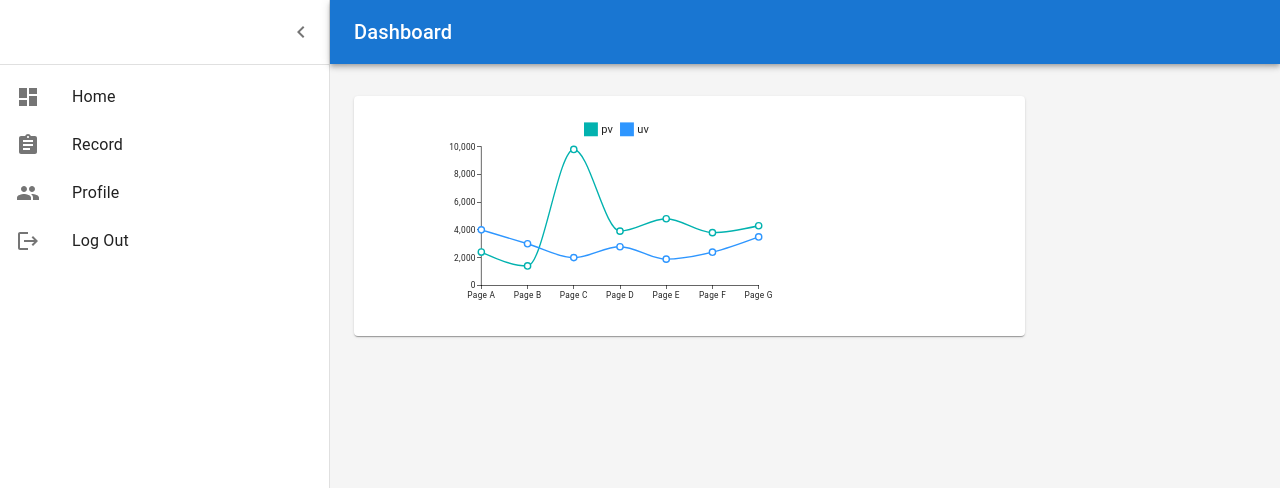
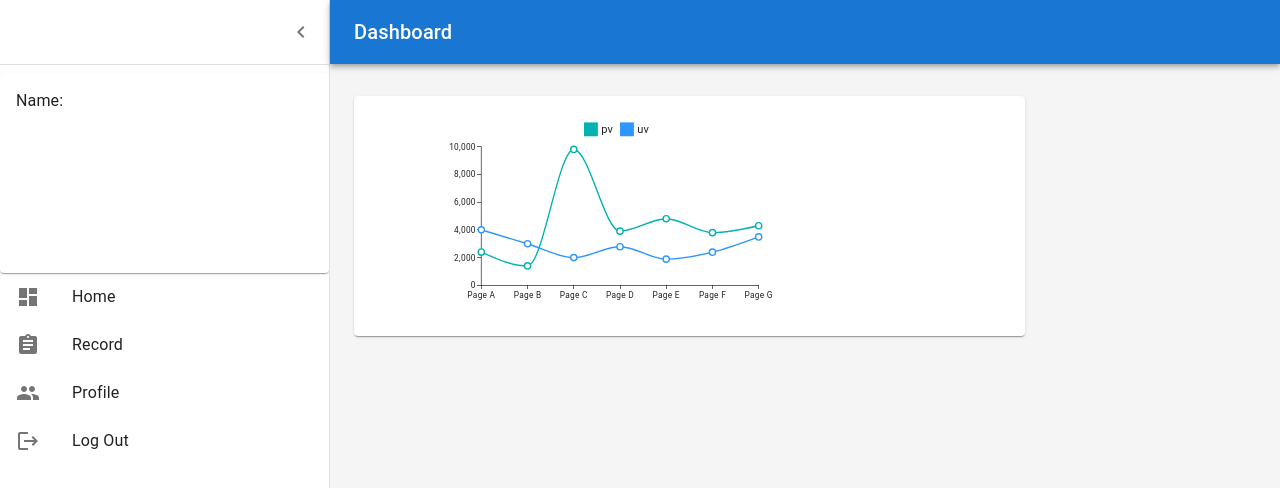
Before and after one commit to Nanthira/Front_end_Thalassimia, a React (Create React App) app: page /home in a window 1280 px wide. Shown: the top 488 px of the page. Built offline with nearby package versions, Linux system fonts and the light colour scheme.

Commit message:
FIX condition for drawer

```diff
--- a/src/Home.js
+++ b/src/Home.js
@@ -120,7 +120,7 @@ export default function Home() {
                     </Toolbar>
                     <Divider />
                     <List component="nav">
-                    <MainListItems open={!open} />
+                    <MainListItems open={open} />
                     </List>
                 </Drawer>
                 <Box
```
